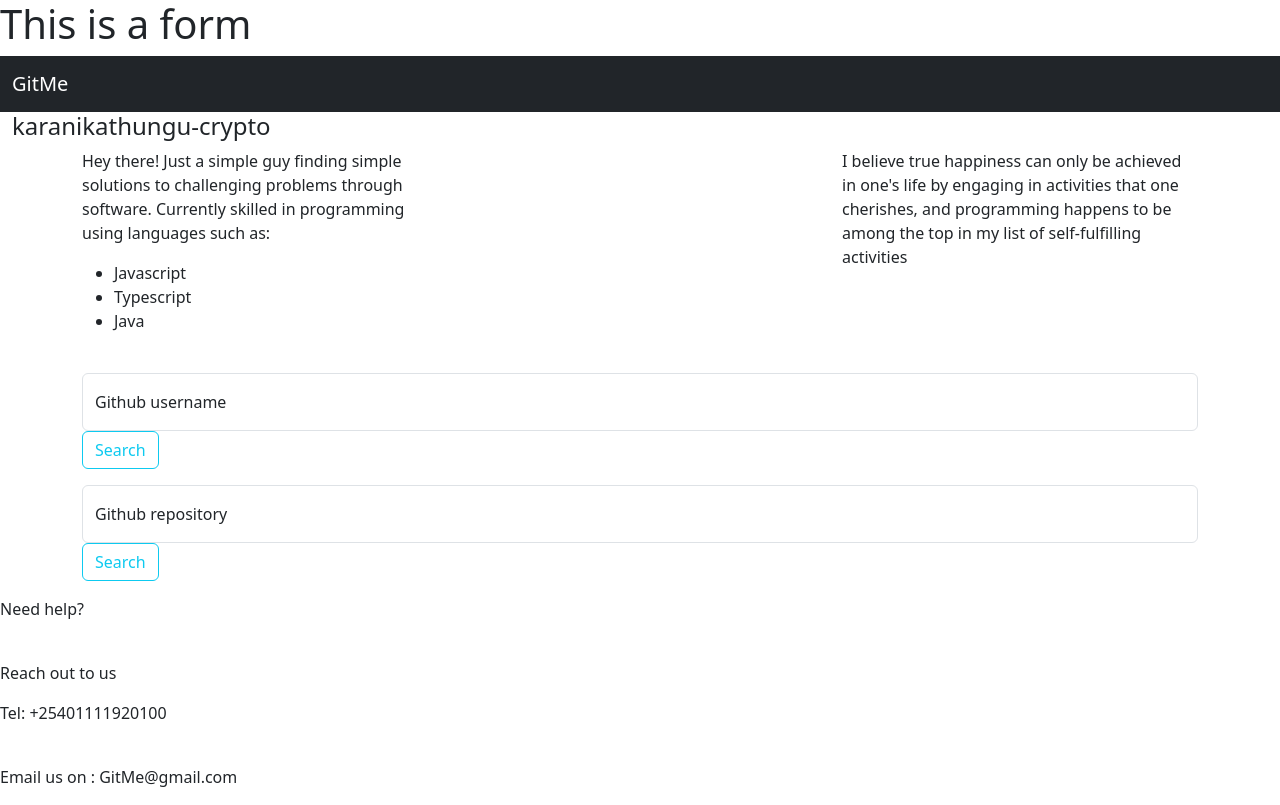
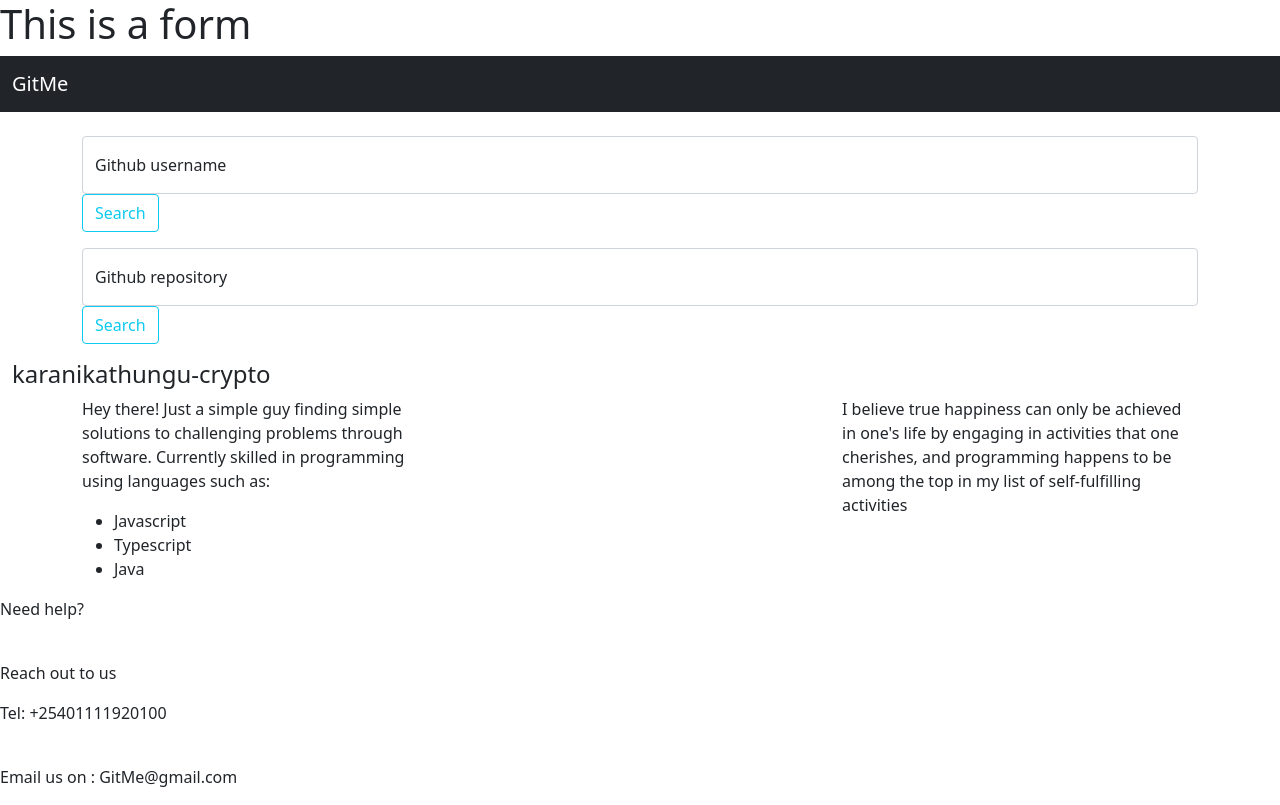
Before and after one commit to karanikathungu-crypto/GitMe-app, an Angular app in the folder GitMe-app/GitMe/: page / in a window 1280 px wide. Built offline with nearby package versions, Linux system fonts and the light colour scheme.

Commit message:
Add observable to service

```diff
--- a/GitMe-app/GitMe/package.json
+++ b/GitMe-app/GitMe/package.json
@@ -18,6 +18,8 @@
     "@angular/platform-browser": "~12.2.0",
     "@angular/platform-browser-dynamic": "~12.2.0",
     "@angular/router": "~12.2.0",
+    "bootstrap": "^5.1.0",
+    "popper": "^1.0.1",
     "rxjs": "~6.6.0",
     "tslib": "^2.3.0",
     "zone.js": "~0.11.4"
--- a/GitMe-app/GitMe/src/app/app.module.ts
+++ b/GitMe-app/GitMe/src/app/app.module.ts
@@ -1,6 +1,7 @@
 import { NgModule } from '@angular/core';
 import { BrowserModule } from '@angular/platform-browser';
 import { FormsModule } from '@angular/forms';
+import {HttpClientModule} from '@angular/common/http'
 
 import { AppRoutingModule } from './app-routing.module';
 import { AppComponent } from './app.component';
@@ -21,7 +22,8 @@ import { GithubService } from './github-service/github.service';
   imports: [
     BrowserModule,
     AppRoutingModule,
-    FormsModule
+    FormsModule,
+    HttpClientModule
   ],
   providers: [GithubService],
   bootstrap: [AppComponent]
--- /dev/null
+++ b/GitMe-app/GitMe/src/app/authorization-details.ts
@@ -0,0 +1,5 @@
+export class AuthorizationDetails {
+
+}
+export const CLIENT_ID = "9d6e34a20c22203f33c7";
+export const CLIENT_SECRET = "f9e4a4eb82ff60e56cffc4d68c159b79ebabc3df"
--- a/GitMe-app/GitMe/src/app/display-form/display-form.component.html
+++ b/GitMe-app/GitMe/src/app/display-form/display-form.component.html
@@ -1,15 +1,14 @@
 <div class="container mt-4">
-  <form>
+  <form class = "form-inline" (submit)="searchUsername()">
     <div class="form-floating mb-3">
-      <input type="text" class="form-control" id="floatingInput" placeholder="text">
+      <input type="text" name="user" [(ngModel)]="username" class="form-control" id="floatingInput" placeholder="text">
       <label for="floatingInput">Github username</label>
-      <button type="button" class="btn btn-outline-info">Search</button>
+      <button type="button" type ="submit" value = "submit" class="btn btn-outline-info">Search</button>
     </div>
-
     <div class="form-floating mb-3">
-      <input type="text" class="form-control" id="floatingInput" placeholder="text">
+      <input type="text" name = "repository" [(ngModel)]="repository" class="form-control" id="floatingInput" placeholder="text">
       <label for="floatingInput">Github repository</label>
-      <button type="button" class="btn btn-outline-info">Search</button>
+      <button type="button" type = "submit" value = "submit" class="btn btn-outline-info">Search</button>
     </div>
   </form>
 </div>
--- a/GitMe-app/GitMe/src/app/display-form/display-form.component.ts
+++ b/GitMe-app/GitMe/src/app/display-form/display-form.component.ts
@@ -1,4 +1,6 @@
 import { Component, OnInit } from '@angular/core';
+import { Username } from '../username';
+import { Repository } from '../repository';
 
 @Component({
   selector: 'app-display-form',
@@ -7,9 +9,15 @@ import { Component, OnInit } from '@angular/core';
 })
 export class DisplayFormComponent implements OnInit {
 
+  public username: any;
+  public repository: any;
+
   constructor() { }
+  public searchUsername(){}
 
   ngOnInit(): void {
   }
 
+  // https://api.github.com/users/karanikathungu-crypto
+  // https://api.github.com/users/karanikathungu-crypto/repos
 }
--- a/GitMe-app/GitMe/src/app/display/display.component.html
+++ b/GitMe-app/GitMe/src/app/display/display.component.html
@@ -1,5 +1,6 @@
 <h1>This is a form</h1>
 <app-nav-display></app-nav-display>
+<app-display-form></app-display-form>
 <div class = "container-fluid">
   <h4>karanikathungu-crypto</h4>
 </div>
@@ -24,6 +25,5 @@
   </div>
 
 </div>
-<app-display-form></app-display-form>
 
 <app-contact></app-contact>
--- a/GitMe-app/GitMe/src/app/github-service/github.service.ts
+++ b/GitMe-app/GitMe/src/app/github-service/github.service.ts
@@ -1,9 +1,70 @@
+import { HttpClient } from '@angular/common/http';
 import { Injectable } from '@angular/core';
+import { Observable, throwError } from 'rxjs';
+import { retry, catchError} from 'rxjs/operators';
+import { HttpErrorResponse } from '@angular/common/http';
+import { Username } from '../username';
+import { Repository } from '../repository';
+import { AuthorizationDetails, CLIENT_ID, CLIENT_SECRET } from '../authorization-details';
 
 @Injectable({
   providedIn: 'root'
 })
 export class GithubService {
 
-  constructor() { }
+  constructor(private httpClient: HttpClient) { }
+
+    // userRequest(){
+    //   interface ApiResponse{
+    //     username: string;
+    //     repository: string;
+    //   }
+    // }
+
+  public getUserprofile(searchQuery:any):Observable<any>{
+    let dataURL = `https://api.github.com/users/${searchQuery}?client_id=${CLIENT_ID}&client_secret=${CLIENT_SECRET}`;
+    return this.httpClient.get(dataURL).pipe
+    (retry(1),
+    catchError(this.handleError)
+  );
 }
+  public handleError(error:HttpErrorResponse){
+    let errorMessage: string;
+    if(error.error instanceof ErrorEvent){
+      errorMessage = `MESSAGE : ${error.error.message}`
+    }
+    else{
+      errorMessage = `STATUS : ${error.status} MESSAGE : ${error.message}`;
+    }
+    return throwError(errorMessage)
+
+  //   let promise = new Promise ((resolve, reject)=>{
+  //     this.http.get<ApiResponse>(environment.dataURL).toPromise().then(response =>{
+  //       this.quote.quote = response.quote
+  //       this.quote.author= response.author
+
+  //       resolve(response)
+  //     },
+  //     error =>{
+  //       this.username.username = "Unknown"
+  //       this.quote.quote = "Never, never, never give up"
+  //       this.quote.author = "Winston Churchill"
+
+  //       reject(error)
+  //     })
+  //   })
+  //   return promise
+  // }
+
+
+
+  }
+
+
+
+
+
+
+
+
+}
--- a/GitMe-app/GitMe/src/app/nav-display/nav-display.component.css
+++ b/GitMe-app/GitMe/src/app/nav-display/nav-display.component.css
@@ -0,0 +1,3 @@
+#links{
+  color:#f0f8ff;
+}
--- a/GitMe-app/GitMe/src/app/nav-display/nav-display.component.html
+++ b/GitMe-app/GitMe/src/app/nav-display/nav-display.component.html
@@ -1,13 +1,13 @@
 <nav class="navbar navbar-dark bg-dark">
   <div class="container-fluid">
     <a class="navbar-brand">GitMe</a>
-    <div class="collapse navbar-collapse" id="navbarSupportedContent">
+    <div class="collapse navbar-collapse" id="navbarSupportedContent" id="links">
       <ul class="navbar-nav me-auto mb-2 mb-lg-0">
         <li class="nav-item">
           <a class="nav-link active" aria-current="page" href="#">Home</a>
         </li>
         <li class="nav-item">
-          <a class="nav-link" href="#">Link</a>
+          <a class="nav-link" href="#">ContactUs</a>
         </li>
       </ul>
     </div>
```
Also changed, not shown: GitMe-app/GitMe/src/app/display/display.component.ts (+7 -1 lines), 2 other files (tests, documents, lock files or other folders).
